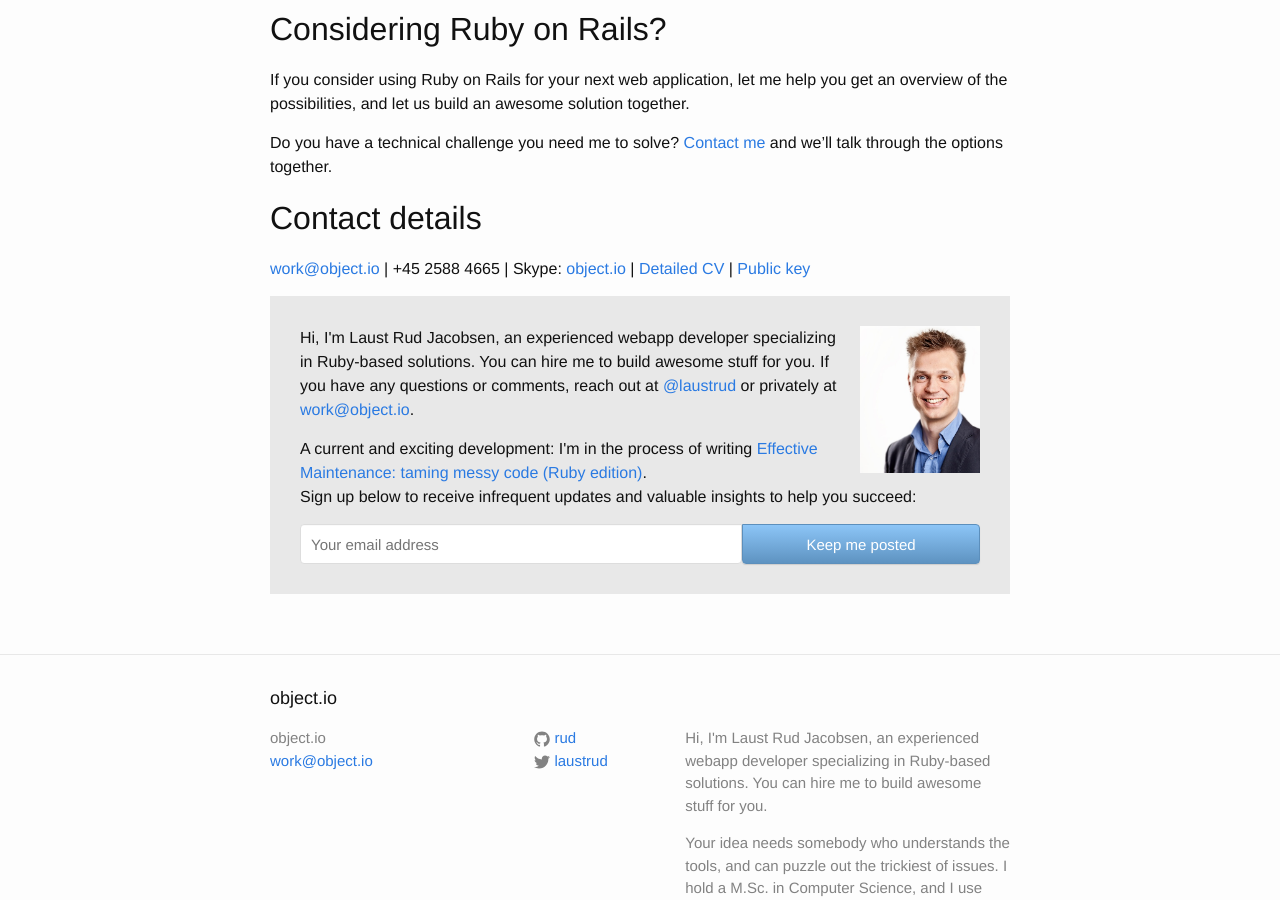
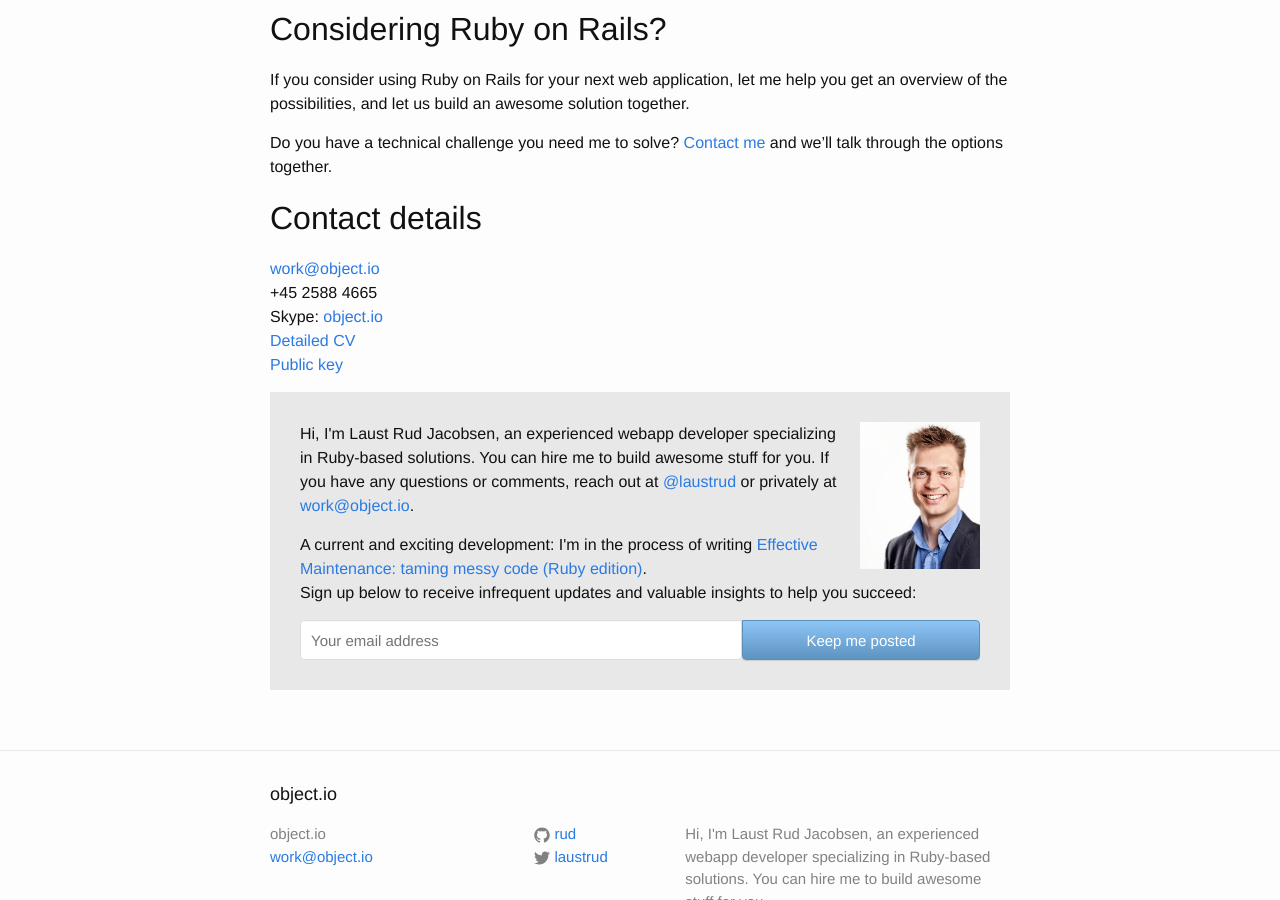
Before and after one commit to rud/rud.github.io, a Jekyll site: the page built from about.md, in a window 1280 px wide and 900 px high, scrolled down 531 px. Built offline with Jekyll 4.4.1, drawn with Linux system fonts in a browser that asks for light colours.

Commit message:
Just some newlines

```diff
--- a/about.md
+++ b/about.md
@@ -23,10 +23,10 @@
 
 ## Contact details
 
-[{{ site.email }}](mailto:{{ site.email }}) |
-+45&nbsp;2588&nbsp;4665 |
-Skype:&nbsp;[object.io](skype:object.io) |
-[Detailed CV](https://www.linkedin.com/in/laustrud/) |
+[{{ site.email }}](mailto:{{ site.email }})<br>
++45&nbsp;2588&nbsp;4665<br>
+Skype:&nbsp;[object.io](skype:object.io)<br>
+[Detailed CV](https://www.linkedin.com/in/laustrud/)<br>
 [Public key](https://keybase.io/rud)
 
 {% include follow-updates.html %}
```
